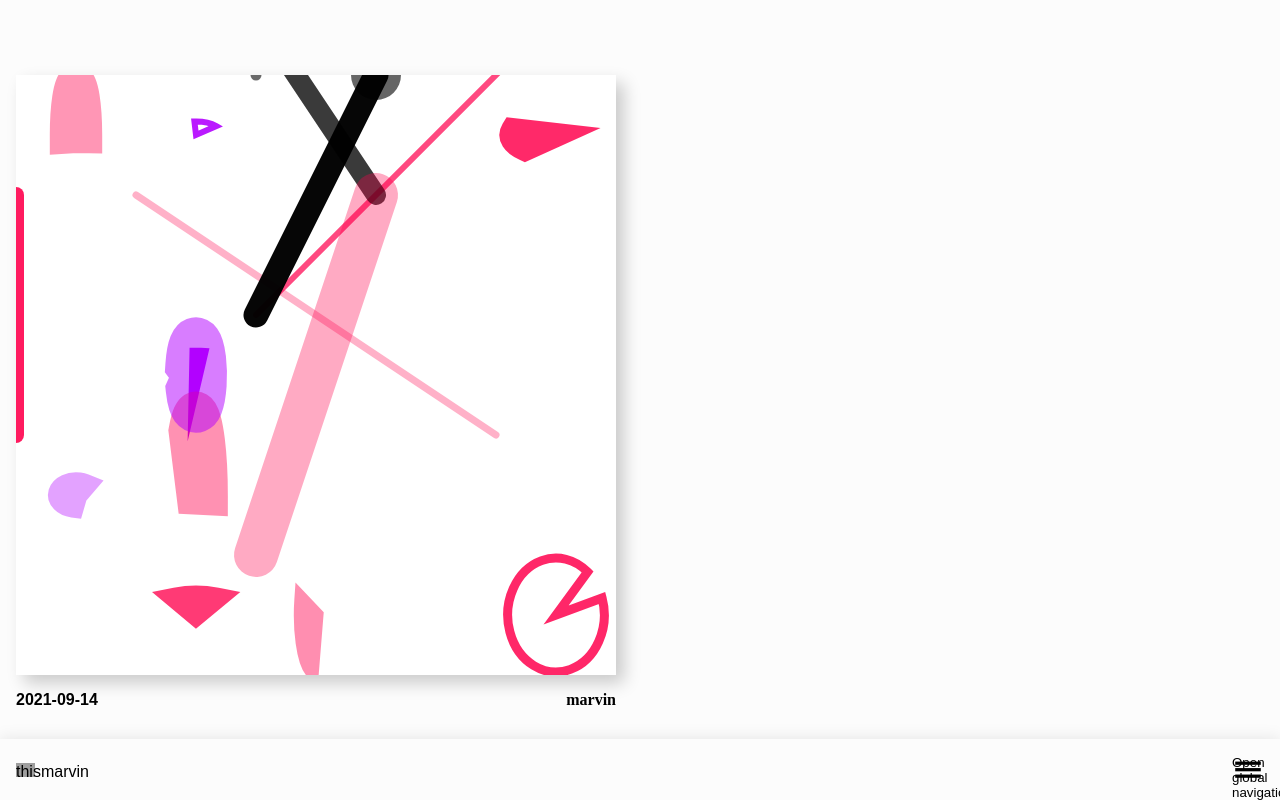
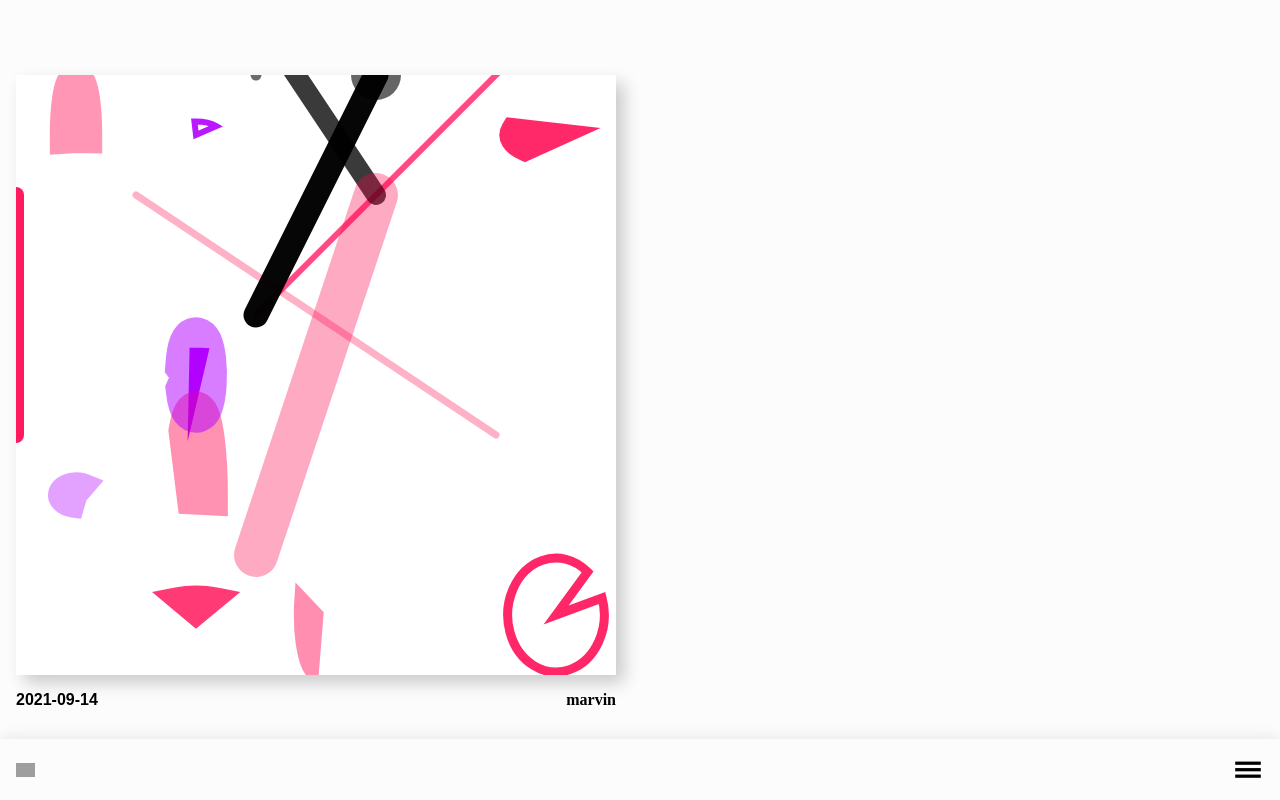
Before and after one commit to thismarvin/www, a Svelte app: page / in a window 1280 px wide. Built offline with nearby package versions, Linux system fonts and the light colour scheme; grey boxes are pictures that could not be loaded; a web font is replaced by a local one.

Commit message:
feature: added label css class
This commit really should have been submitted earlier, but I forgot...
Also, I am not too keen on the name; we should come up with a better
one!

```diff
--- a/src/app.scss
+++ b/src/app.scss
@@ -81,3 +81,10 @@ body {
 	justify-content: center;
 	align-items: center;
 }
+
+.label {
+	position: absolute;
+	height: 1px;
+	width: 1px;
+	clip: rect(1px, 1px, 1px, 1px);
+}
```
